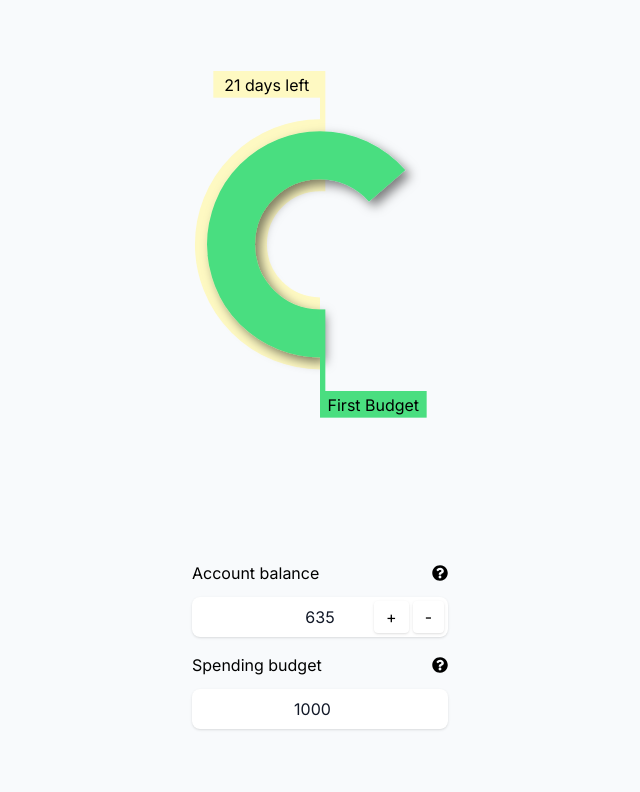
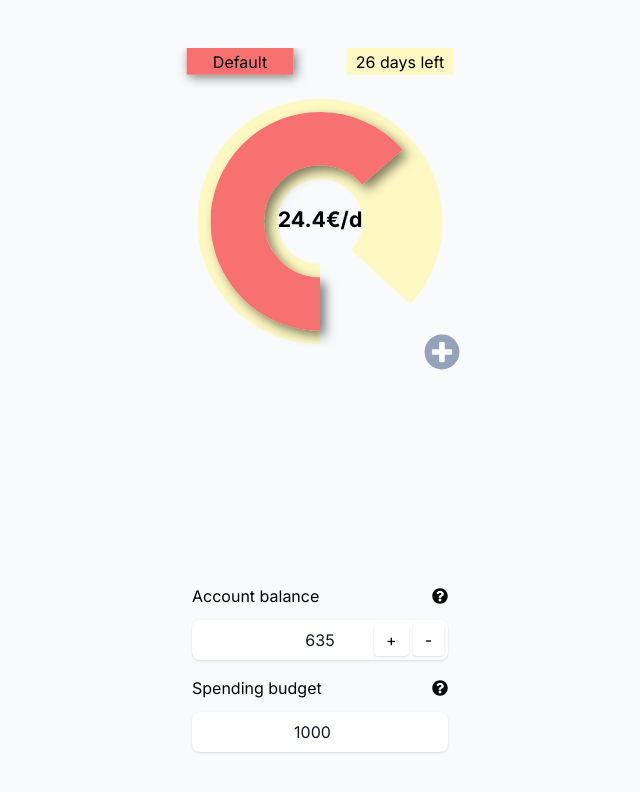
Before and after one commit to WendtOle/daily-spending-limit, a Next.js app: page / in a window 1280 px wide. Shown: the top 792 px of the page, without its empty margins (320-960 px from the left). Built offline with nearby package versions, Linux system fonts and the light colour scheme.

Commit message:
Allow named budgets and removing budgets

```diff
--- a/app/budgetStore.tsx
+++ b/app/budgetStore.tsx
@@ -10,6 +10,7 @@ export interface Pending {
 }
 
 export interface Budget {
+	name: string,
 	currentBudget: number | undefined,
 	startBudget: number | undefined,
 	offset: number | undefined,
@@ -27,6 +28,7 @@ interface BudgetsStore {
 
 const defaultBudgetId = "default-budget-id"
 const defaultBudget: Budget = {
+	name: "Default",
 	currentBudget: 635,
 	startBudget: 1000,
 	offset: undefined,
@@ -78,8 +80,11 @@ export const useBudgetsStore = create<BudgetsStore>()(
 	))
 
 export const useBudgetStore = () => {
-	const { startBudget, currentBudget, offset: budgetOffset, pendingEntries } = useBudgetsStore(state => state.budgets[state.currBudgetId])
+	const budget = useBudgetsStore(state => state.budgets[state.currBudgetId])
 	const setPendingEntries = useBudgetsStore(state => state.setPendingEntries)
+
+	const { startBudget, currentBudget, offset: budgetOffset, pendingEntries: nullablePendingEntries } = budget
+	const pendingEntries = nullablePendingEntries ?? []
 
 	const payedFixedCosts = pendingEntries
 		.filter((entry) => entry.isPayed)
--- a/app/components/ArcChart.tsx
+++ b/app/components/ArcChart.tsx
@@ -3,14 +3,17 @@ import React from 'react';
 interface Value {
 	id: string,
 	value: number,
+	title: string
 }
 
 interface ArcChartProps {
 	values: Value[];
-	reference: number;
+	reference: number,
+	referenceTitle: string,
 	onReferenceClick?: () => void,
 	onValueClick?: (id: string) => void,
 	highlighted?: string,
+	innerTitle?: string,
 }
 
 const backgroundColor = "#fef9c2";
@@ -22,9 +25,11 @@ export const ArcChart = ({
 	reference,
 	onReferenceClick,
 	onValueClick,
-	highlighted
+	highlighted,
+	innerTitle,
+	referenceTitle
 }: ArcChartProps) => {
-	const strokeWidth = Math.min(55 * 0.5 / values.length, 18)
+	const strokeWidth = Math.min(55 / 2 / (values.length * ARC_DISTANCE), 20)
 	const outerRadius = 55 - (ARC_DISTANCE * strokeWidth)
 	const props = values.reduce((acc, curr) => {
 		const radius = outerRadius - strokeWidth * ARC_DISTANCE * acc.length;
@@ -37,9 +42,9 @@ export const ArcChart = ({
 		const opacity = highlighted === curr.id ? 1 : 0.4;
 		return [
 			...acc,
-			{ radius, circumference, offset, color, id: curr.id, opacity },
+			{ radius, circumference, offset, color, id: curr.id, opacity, title: curr.title },
 		];
-	}, [] as Array<{ color: string; radius: number; circumference: number; offset: number, id: string, opacity: number }>);
+	}, [] as Array<{ color: string; radius: number; circumference: number; offset: number, id: string, opacity: number, title: string }>);
 
 	const orderedProps = props.sort((left, right) => left.id === highlighted ? 1 : 0)
 	const backgroundWidth =
@@ -59,14 +64,18 @@ export const ArcChart = ({
 	const highlightedBudgetProps = props.find(prop => prop.id === highlighted)
 	const budgetLegendColor = highlightedBudgetProps?.color
 	const budgetLegendLineStart = 65 + (highlightedBudgetProps?.radius ?? 0) - strokeWidth / 2
+	const budgetTitle = highlightedBudgetProps?.title ?? ""
+
 	return (
 		<svg viewBox="0 0 120 130">
 			<defs>
 				<filter id="stroke-shadow" x="-50%" y="-50%" width="200%" height="200%">
-					<feDropShadow dx="2" dy="-2" stdDeviation="2" flood-color="black" flood-opacity="0.5" />
+					<feDropShadow dx="2" dy="-2" stdDeviation="2" floodColor="black" floodOpacity="0.5" />
+				</filter>
+				<filter id="stroke-shadow-normal" x="-50%" y="-50%" width="200%" height="200%">
+					<feDropShadow dx="1" dy="1" stdDeviation="2" floodColor="black" floodOpacity="0.5" />
 				</filter>
 			</defs>
-			<line x1="61" y1="0" x2="61" y2={timeLegendLineEnd} stroke={backgroundColor} stroke-width="2" />
 			<circle
 				key={backgroundProps.circumference}
 				cx="65"
@@ -100,15 +109,17 @@ export const ArcChart = ({
 					filter={highlighted === id ? 'url(#stroke-shadow)' : ''}
 				/>
 			))}
-			<rect x="20" y="0" width="40" height="10" fill={backgroundColor} />
-			<text x="40" y="6" text-anchor="middle" alignment-baseline="middle" font-size="6" fill="black">
-				21 days left
+			<rect x="70" y="0" width="40" height="10" fill={backgroundColor} />
+			<text x="90" y="6" textAnchor="middle" alignmentBaseline="middle" fontSize="6" fill="black">
+				{referenceTitle}
 			</text>
-			<line x1="61" y1={budgetLegendLineStart} x2="61" y2="120" stroke={budgetLegendColor} stroke-width="2" />
-			<rect x="60" y="120" width="40" height="10" fill={budgetLegendColor} />
-			<text x="80" y="126" text-anchor="middle" alignment-baseline="middle" font-size="6" fill="black">
-				First Budget
+			<rect x="10" y="0" width="40" height="10" fill={budgetLegendColor}
+				filter='url(#stroke-shadow-normal)'
+			/>
+			<text x="30" y="6" textAnchor="middle" alignmentBaseline="middle" fontSize="6" fill="black">
+				{budgetTitle}
 			</text>
+			<text x="60" y="65" textAnchor="middle" alignmentBaseline="middle" fontSize="8" fontWeight="bold" fill="black">{innerTitle}</text>
 		</svg>
 	);
 };
--- a/app/page.tsx
+++ b/app/page.tsx
@@ -5,31 +5,58 @@ import { getPeriod } from "./calculations";
 import { useBudgetStore, useBudgetsStore } from "./budgetStore";
 import { AccountBalance } from "./AccountBalance";
 import { OpenModalButton } from "./OpenModalButton";
-import { FaQuestionCircle } from "react-icons/fa";
+import { FaMinusCircle, FaPlusCircle, FaQuestionCircle } from "react-icons/fa";
 import { ConceptType, getExplanationModalId } from "./modal/Modals";
 import Input from "./components/Input";
+import { useDSL } from "./hooks/useDSL";
 
 export default function Home() {
   const { left, length } = getPeriod(new Date())
-  const { startBudget } = useBudgetStore()
+  const { startBudget, currentBudget, budgetOffset, pendingFixedCosts } = useBudgetStore()
   const budgets = useBudgetsStore(state => state.budgets)
   const setBudgetById = useBudgetsStore(state => state.setBudget)
   const selectBudget = useBudgetsStore(state => state.selectBudget)
   const selectedBudgetId = useBudgetsStore(state => state.currBudgetId)
+  const addBudget = useBudgetsStore(state => state.addBudget)
+  const removeBudget = useBudgetsStore(state => state.removeBudget)
 
-  const values = Object.entries(budgets).map(([id, { currentBudget, startBudget }]) => {
+  const { youShouldTargetDSL } = useDSL({
+    startBudget: startBudget ?? 0,
+    currentBudget: currentBudget ?? 0,
+    offset: budgetOffset ?? 0,
+    futureExpenses: pendingFixedCosts ?? 0,
+    today: new Date(),
+  });
+
+  const values = Object.entries(budgets).map(([id, { currentBudget, startBudget, name: title }]) => {
     if (currentBudget === undefined || startBudget === undefined) {
-      return { id, value: 0 }
+      return { id, value: 0, title }
     }
     if (currentBudget > startBudget) {
-      return { id, value: 0 }
+      return { id, value: 0, title }
     }
-    return ({ id, value: currentBudget / startBudget })
+    return ({ id, value: currentBudget / startBudget, title })
   })
+  const canDelete = Object.keys(budgets).length > 1
+
   return (
     <main className="flex flex-col justify-around items-center h-dvh">
-      <div className="w-80">
-        <ArcChart values={values} reference={0.5} onReferenceClick={() => console.log("reference clicked")} onValueClick={selectBudget} highlighted={selectedBudgetId} />
+      <div className="w-80 relative">
+        <ArcChart values={values} reference={left / length} onReferenceClick={() => console.log("reference clicked")} onValueClick={selectBudget} highlighted={selectedBudgetId} innerTitle={`${youShouldTargetDSL}€/d`} referenceTitle={`${left} days left`} />
+        <button
+          onClick={addBudget}
+          className="absolute right-5 bottom-6"
+        >
+          <FaPlusCircle size={36} className="text-slate-400" />
+        </button>
+        {canDelete && <button
+          onClick={() => removeBudget(selectedBudgetId)}
+          className="absolute left-5 bottom-6"
+        >
+          <FaMinusCircle size={36} className="text-slate-400" />
+        </button>}
+      </div>
+      <div>
       </div>
       <div className="flex flex-col gap-4 w-64">
         <AccountBalance />
```
